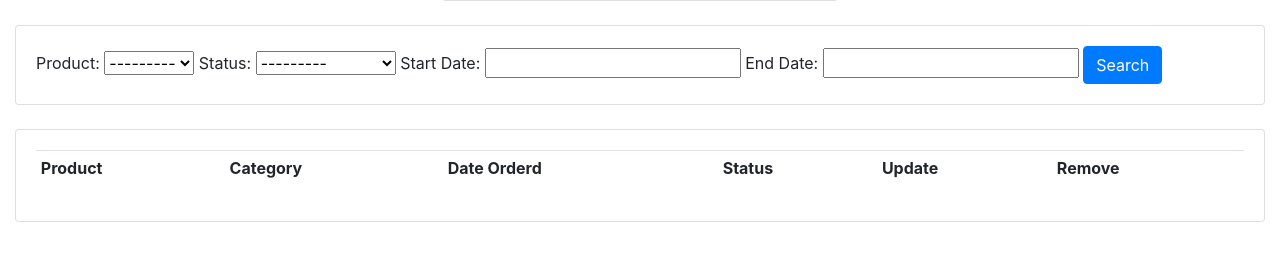
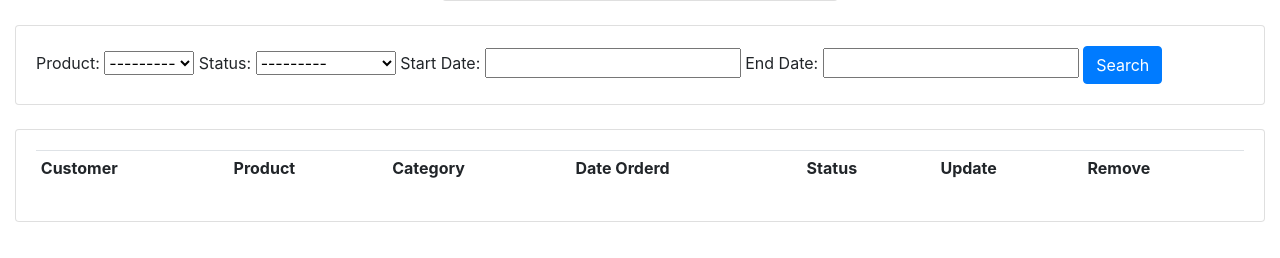
Before and after one commit to gurnitha/django-ytb-dennis-ivy-crm, a Django app: template apps/accounts/templates/accounts/customer.html in a window 1280 px wide. Shown: the part 542-800 px from the top of the page. Run offline with Django 3.2, Linux system fonts and the light colour scheme; the template is opened without the code that fills it, so the values that code supplies are empty; some libraries are stand-ins or nearby versions.

Commit message:
7.1 Added new field for Customer name and delete link on customer page

```diff
--- a/apps/accounts/templates/accounts/customer.html
+++ b/apps/accounts/templates/accounts/customer.html
@@ -78,6 +78,7 @@
                 <div class="card card-body">
                     <table class="table table-sm">
                         <tr>
+                            <th>Customer</th>
                             <th>Product</th>
                             <th>Category</th>
                             <th>Date Orderd</th>
@@ -87,12 +88,13 @@
                         </tr>
                         {% for order in orders %}
                         <tr>
+                            <td>{{order.customer}}</td>
                             <td>{{order.product}}</td>
                             <td>{{order.product.category}}</td>
                             <td>{{order.date_created}}</td>
                             <td>{{order.status}}</td>
                             <td><a class="btn btn-sm btn-info" href="{% url 'accounts:updateOrder' order.id %}">Update</a></td>
-                            <td><a class="btn btn-sm btn-danger" href="/delete_order/15/">Delete</a></td>
+                            <td><a class="btn btn-sm btn-danger" href="{% url 'accounts:deleteOrder' order.id %}">Delete</a></td>
                         </tr>
                         {% endfor %}
                     </table>
```
Also changed, not shown: README.md.
